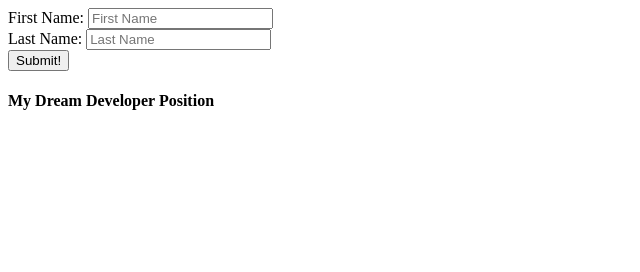
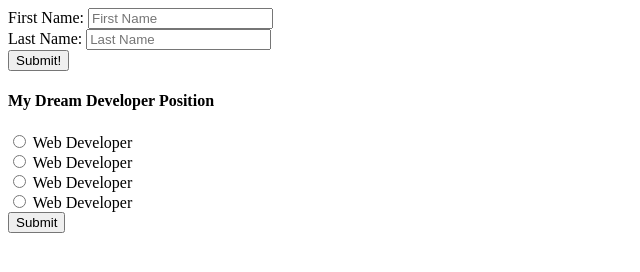
Before and after one commit to Tamika-Davis/HTML-Elements-Input-Radio-Practice, a plain HTML site: page index.html in a window 1280 px wide. Shown: the whole page, without its empty margins (0-640 px from the left). Drawn offline with Linux system fonts and the light colour scheme.

Commit message:
radio and submit button added

```diff
--- a/index.html
+++ b/index.html
@@ -11,6 +11,15 @@
          Last Name: <input type="text" name="lastname" placeholder="Last Name"><br>
          <button type="submit">Submit!</button>
    <h4>My Dream Developer Position</h4>
+    <input type="radio" id="Developer" name="Postions" value="Web Developer"/>
+    <label for="Developer">Web Developer</label><br>
+    <input type="radio" id="Developer" name="Postions" value="UX/UI Designer"/>
+    <label for="Developer">Web Developer</label><br>
+    <input type="radio" id="Developer" name="Postions" value="Mobile Applications Developer"/>
+    <label for="Developer">Web Developer</label><br>
+    <input type="radio" id="Developer" name="Postions" value="Senior Web Developer"/>
+    <label for="Developer">Web Developer</label><br>
+    <button type="submit">Submit</button>
     </form>
 </body>
 </html>
```
